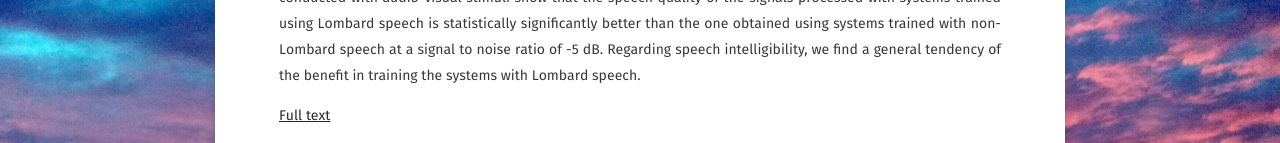
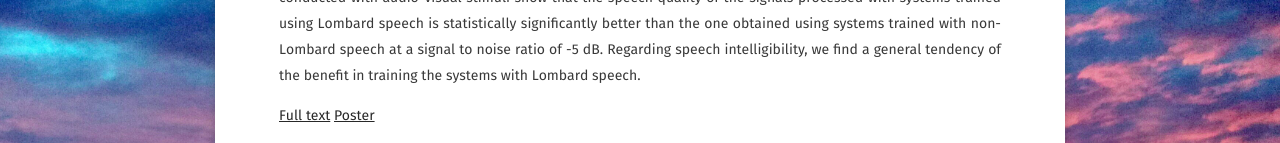
Before and after one commit to danmic/danmic.github.io, a Jekyll site: the page built from _posts/2019-05-18-avlombard_j.md, in a window 1280 px wide. Shown: the part 933-1076 px from the top of the page. Built offline with Jekyll 4.4.1, drawn with Linux system fonts in a browser that asks for light colours; some web fonts are replaced; grey boxes are pictures that could not be loaded.

Commit message:
Update 2019-05-18-avlombard_j.md

```diff
--- a/_posts/2019-05-18-avlombard_j.md
+++ b/_posts/2019-05-18-avlombard_j.md
@@ -22,5 +22,6 @@ When speaking in presence of background noise, humans reflexively change their w
 We conduct several experiments using an audio-visual Lombard speech corpus consisting of utterances spoken by 54 different talkers. The results show that training deep-learning-based models with Lombard speech is beneficial in terms of both estimated speech quality and estimated speech intelligibility at low signal to noise ratios, where the visual modality can play an important role in acoustically challenging situations. We also find that a performance difference between genders exists due to the distinct Lombard speech exhibited by males and females, and we analyse it in relation with acoustic and visual features. Furthermore, listening tests conducted with audio-visual stimuli show that the speech quality of the signals processed with systems trained using Lombard speech is statistically significantly better than the one obtained using systems trained with non-Lombard speech at a signal to noise ratio of -5 dB. Regarding speech intelligibility, we find a general tendency of the benefit in training the systems with Lombard speech.
 
 [Full text](https://arxiv.org/abs/1905.12605)
+[Poster](https://github.com/danmic/danmic.github.io/raw/master/assets/img/av_lombard_j.pdf)
 
 <iframe width="560" height="315" src="https://www.youtube.com/embed/IRlaU0EMeOg" frameborder="0"> </iframe>
```
